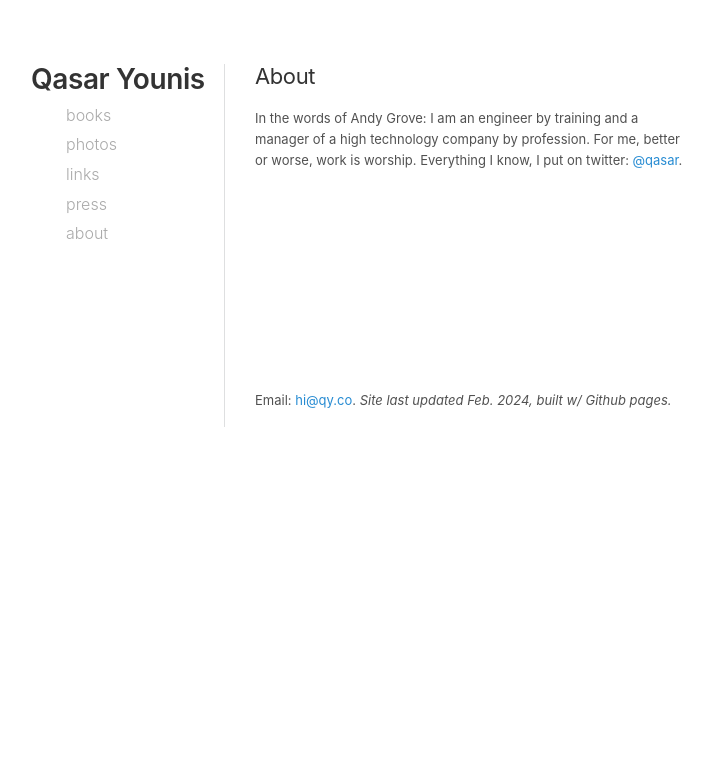
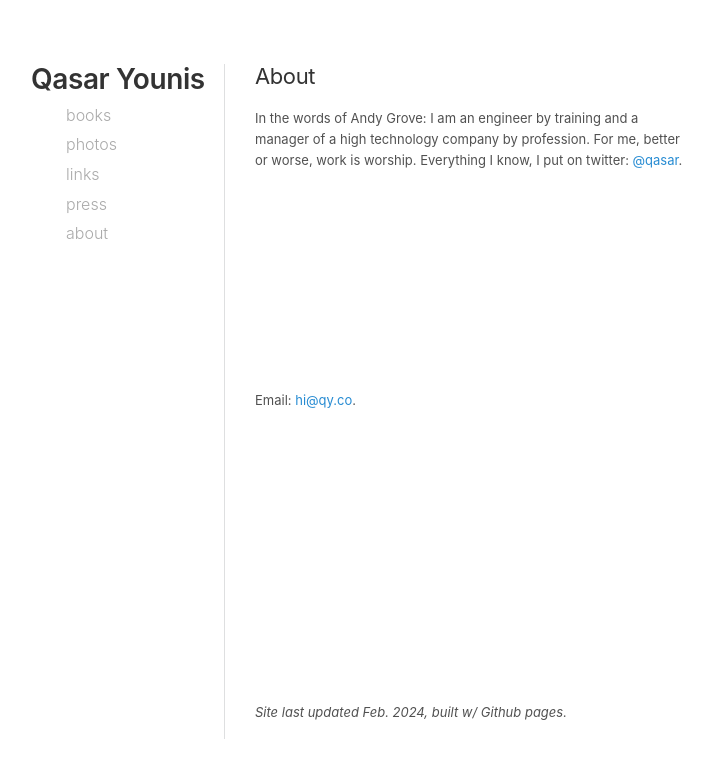
Before and after one commit to qasar/qasar.github.io, a Jekyll site: the page built from about.md, in a window 1280 px wide. Shown: the top 778 px of the page, without its empty margins (35-744 px from the left). Built offline with Jekyll 4.4.1, drawn with Linux system fonts in a browser that asks for light colours.

Commit message:
linebreaks.md

```diff
--- a/about.md
+++ b/about.md
@@ -18,4 +18,18 @@
 <br>
 
 Email: <a href="mailto:hi@qy.co" target="_blank">hi@qy.co</a>.
-<i> Site last updated Feb. 2024, built w/ Github pages. </i>
+<br>
+<br>
+<br>
+<br>
+<br>
+<br>
+<br>
+<br>
+<br>
+<br>
+<br>
+<br>
+<br>
+<br>
+<br> <i> Site last updated Feb. 2024, built w/ Github pages. </i>
```
